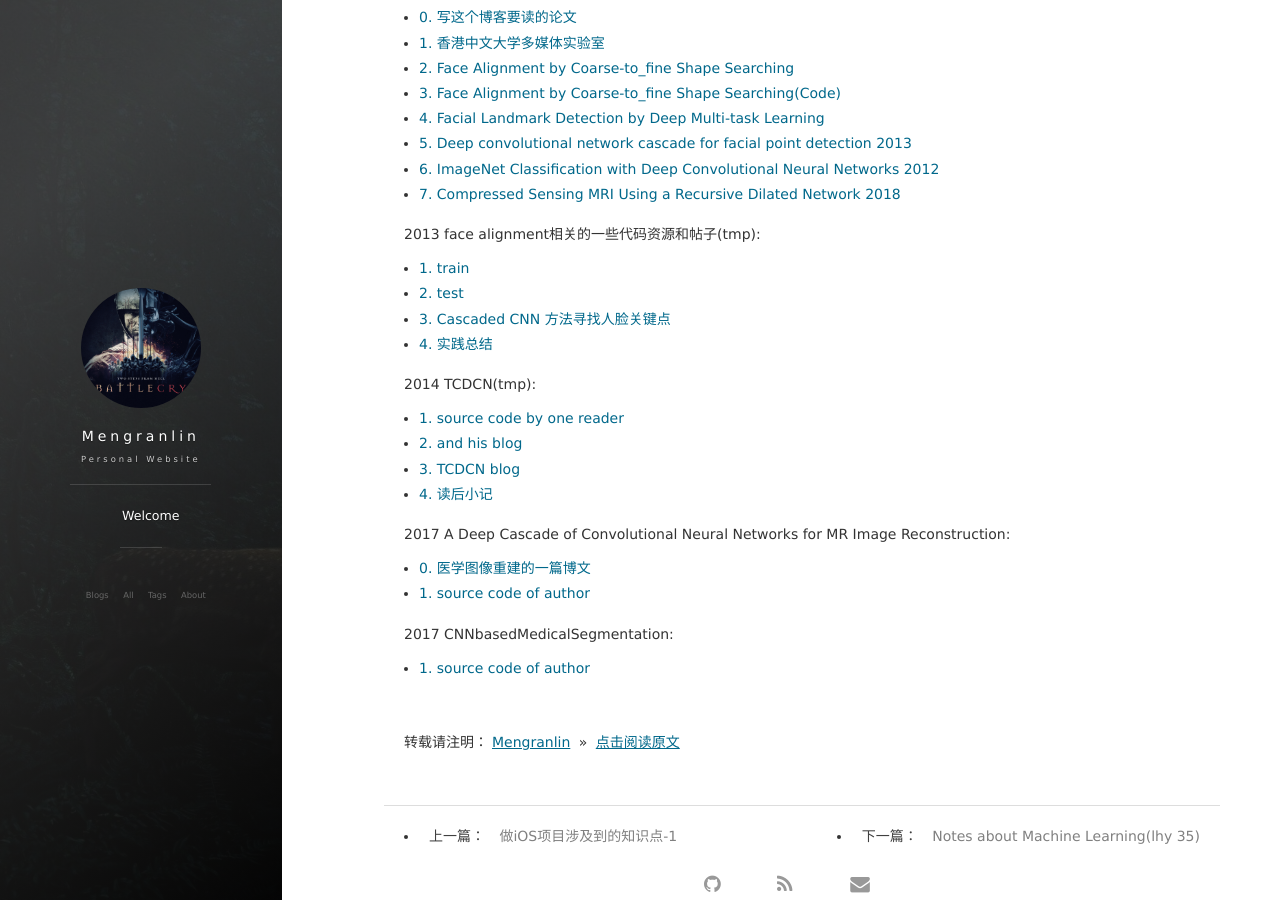
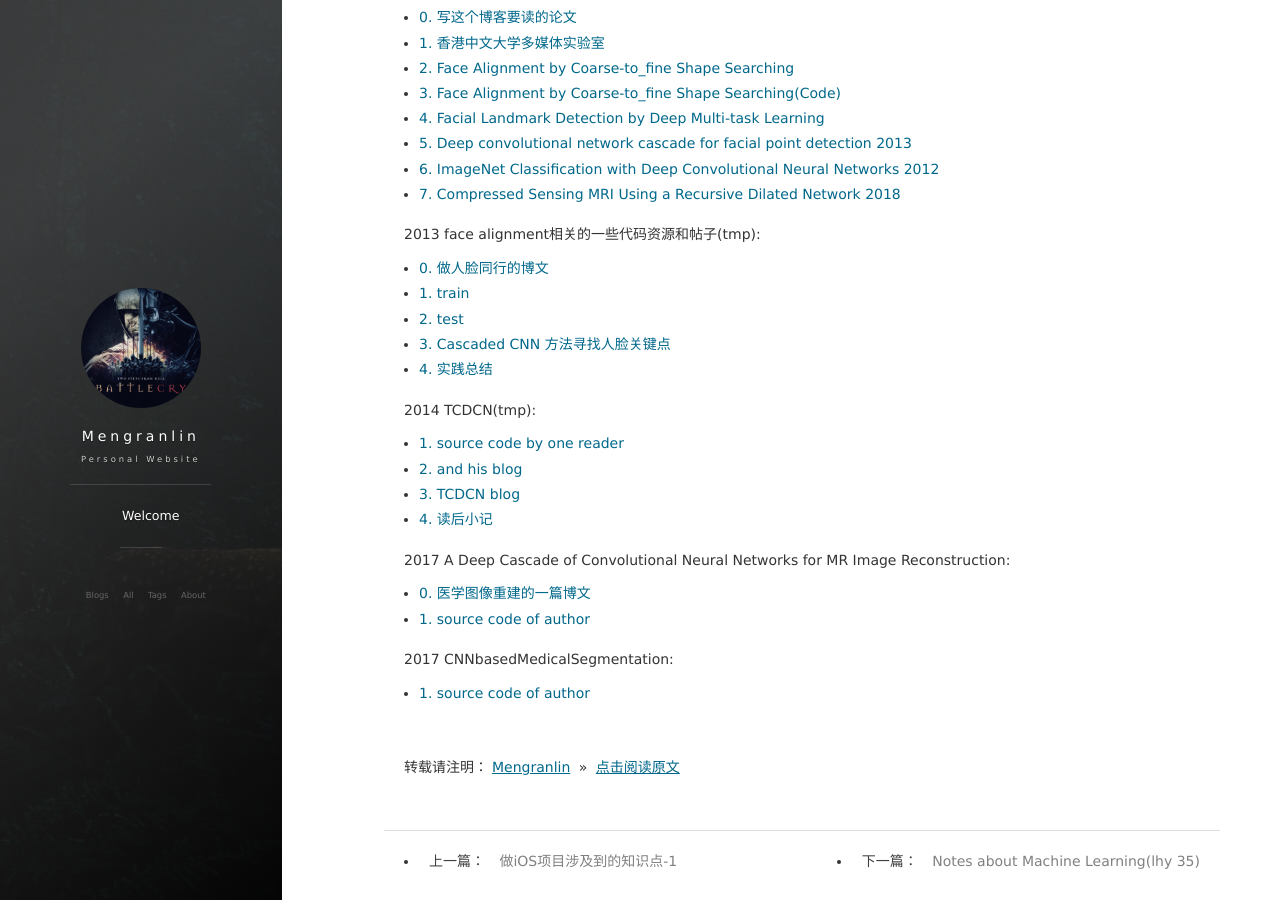
Before and after one commit to lmrshare/lmrshare.github.io, a Jekyll site: the page built from _posts/2018-05-22-Ref-notes.md, in a window 1280 px wide and 900 px high, scrolled down 11746 px. Built offline with Jekyll 4.4.1, drawn with Linux system fonts in a browser that asks for light colours; nearby versions of some CDN libraries; comment, search, counter and statistics services are not loaded.

Commit message:
add an item to Ref

```diff
--- a/_posts/2018-05-22-Ref-notes.md
+++ b/_posts/2018-05-22-Ref-notes.md
@@ -382,6 +382,7 @@ ___ref___
 
 2013 face alignment相关的一些代码资源和帖子(tmp):
 
+- [0. 做人脸同行的博文](https://luoyetx.github.io/)
 - [1. train](https://github.com/luoyetx/deep-landmark)
 - [2. test](https://github.com/luoyetx/mini-caffe/tree/master)
 - [3. Cascaded CNN 方法寻找人脸关键点](https://www.zybuluo.com/nrailgun/note/177447)
```
